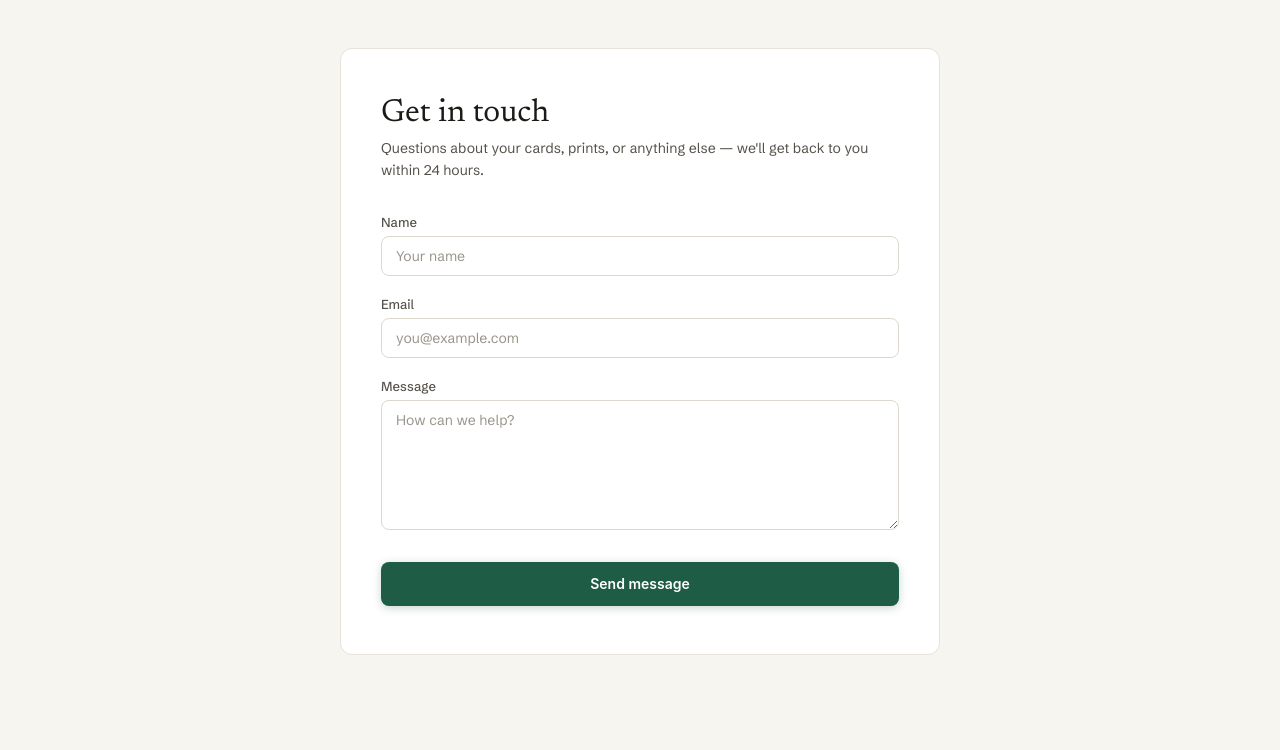
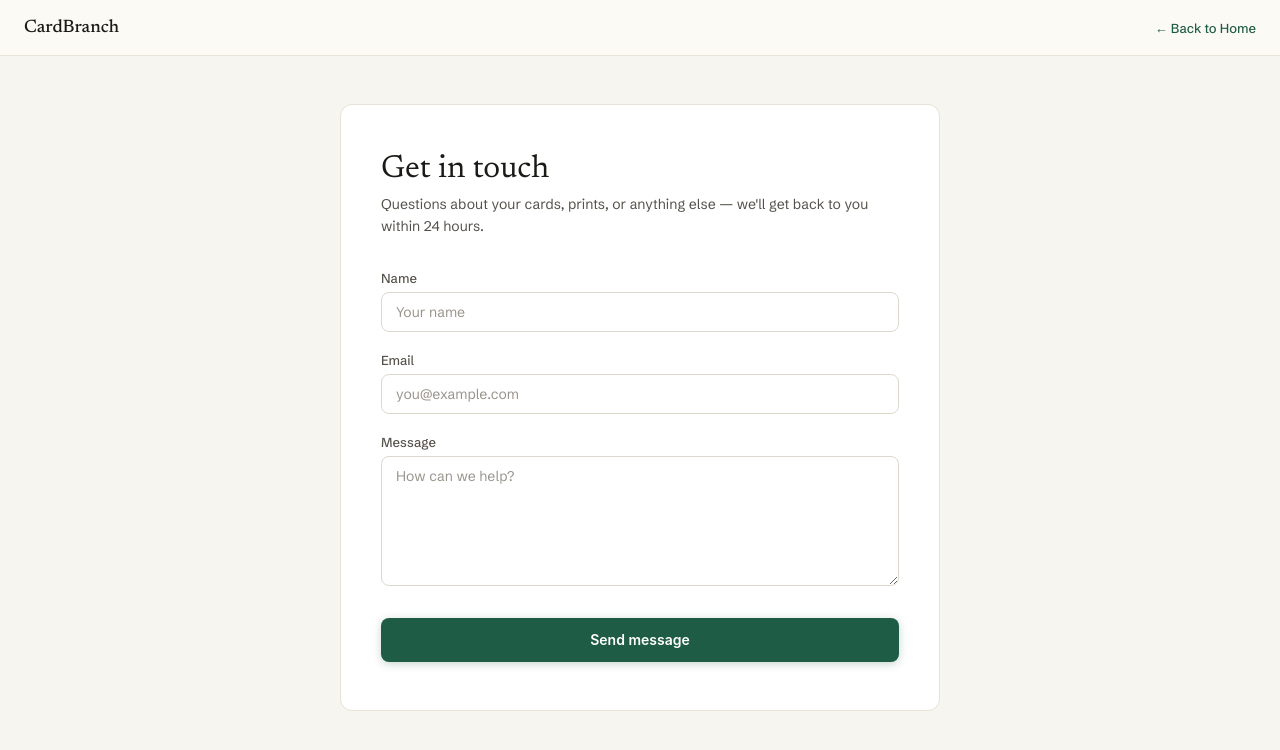
Before and after one commit to Faisal98m/cardbranch, a Flask app: page /contact in a window 1280 px wide. Shown: the top 750 px of the page. Run offline with Flask 3, Linux system fonts and the light colour scheme; some libraries are stand-ins or nearby versions.

Commit message:
Add contact page nav bar and constrain textarea resize

```diff
--- a/templates/public/contact.html
+++ b/templates/public/contact.html
@@ -1,6 +1,14 @@
 {% extends "layouts/base.html" %}
 {% block title %}Contact Us — CardBranch{% endblock %}
 {% block content %}
+<nav class="contact-nav">
+  <span class="contact-nav-logo">CardBranch</span>
+  {% if current_user.is_authenticated %}
+  <a href="{{ url_for('dashboard.index') }}" class="contact-nav-back">&larr; Back to Dashboard</a>
+  {% else %}
+  <a href="{{ url_for('public.index') }}" class="contact-nav-back">&larr; Back to Home</a>
+  {% endif %}
+</nav>
 <div class="contact-page">
   <div class="contact-card">
     <h1 class="contact-heading">Get in touch</h1>
@@ -69,11 +77,38 @@
   font-size: 12px;
   margin-top: 4px;
 }
+.contact-card textarea {
+  resize: vertical;
+  max-height: 400px;
+}
 .contact-submit {
   width: 100%;
   height: 44px;
   margin-top: 8px;
 }
+.contact-nav {
+  display: flex;
+  align-items: center;
+  justify-content: space-between;
+  padding: 0 24px;
+  height: 56px;
+  border-bottom: 1px solid var(--border);
+  background: var(--bg-secondary);
+}
+.contact-nav-logo {
+  font-family: 'Newsreader', serif;
+  font-size: 18px;
+  font-weight: 500;
+  color: var(--text-primary);
+}
+.contact-nav-back {
+  font-family: 'Schibsted Grotesk', sans-serif;
+  font-size: 13px;
+  font-weight: 500;
+  color: var(--accent);
+  text-decoration: none;
+}
+.contact-nav-back:hover { opacity: 1; color: var(--accent-hover); }
 @media (max-width: 768px) {
   .contact-page {
     padding: 24px 16px;
@@ -84,6 +119,10 @@
   .contact-heading {
     font-size: 26px;
   }
+  .contact-nav {
+    padding: 0 16px;
+    height: 48px;
+  }
 }
 </style>
 {% endblock %}
```
